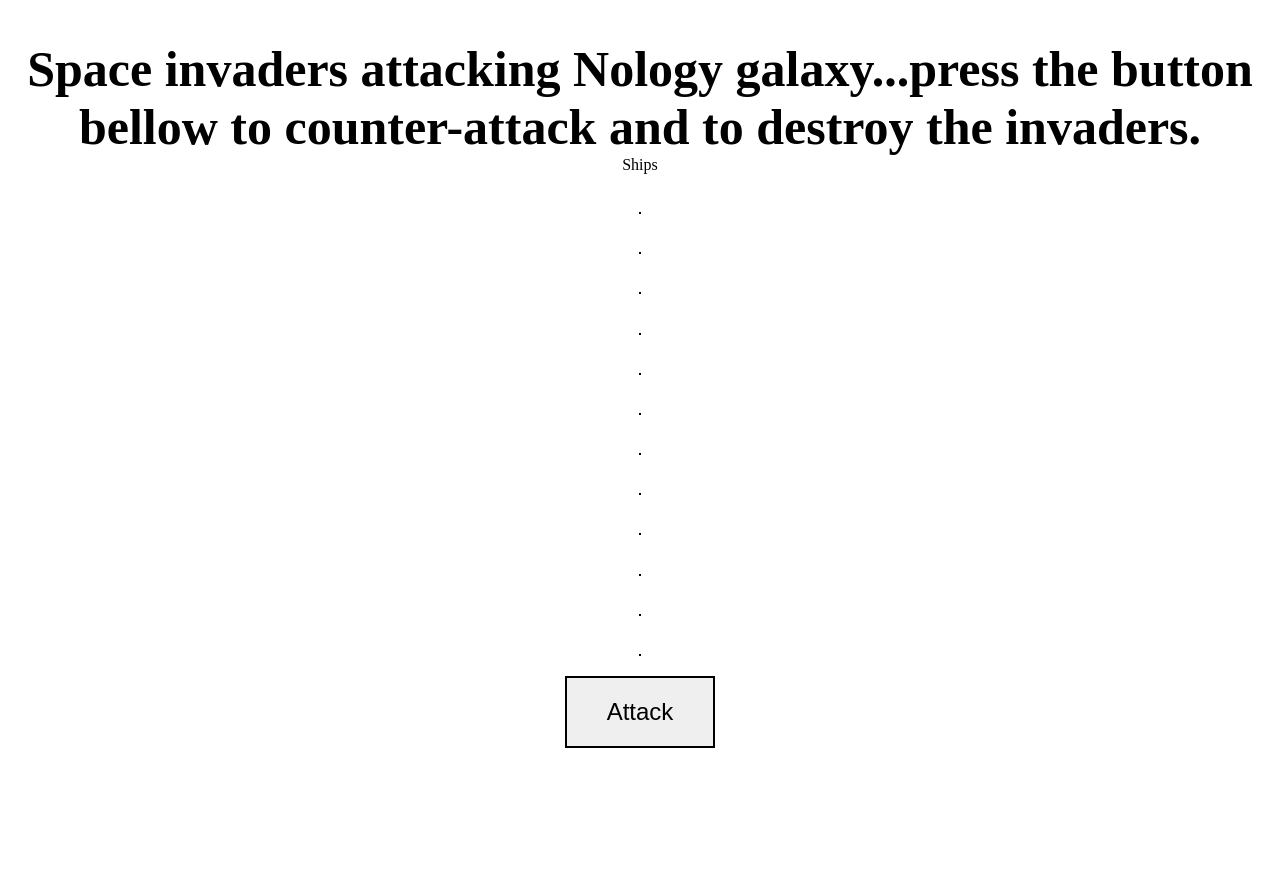
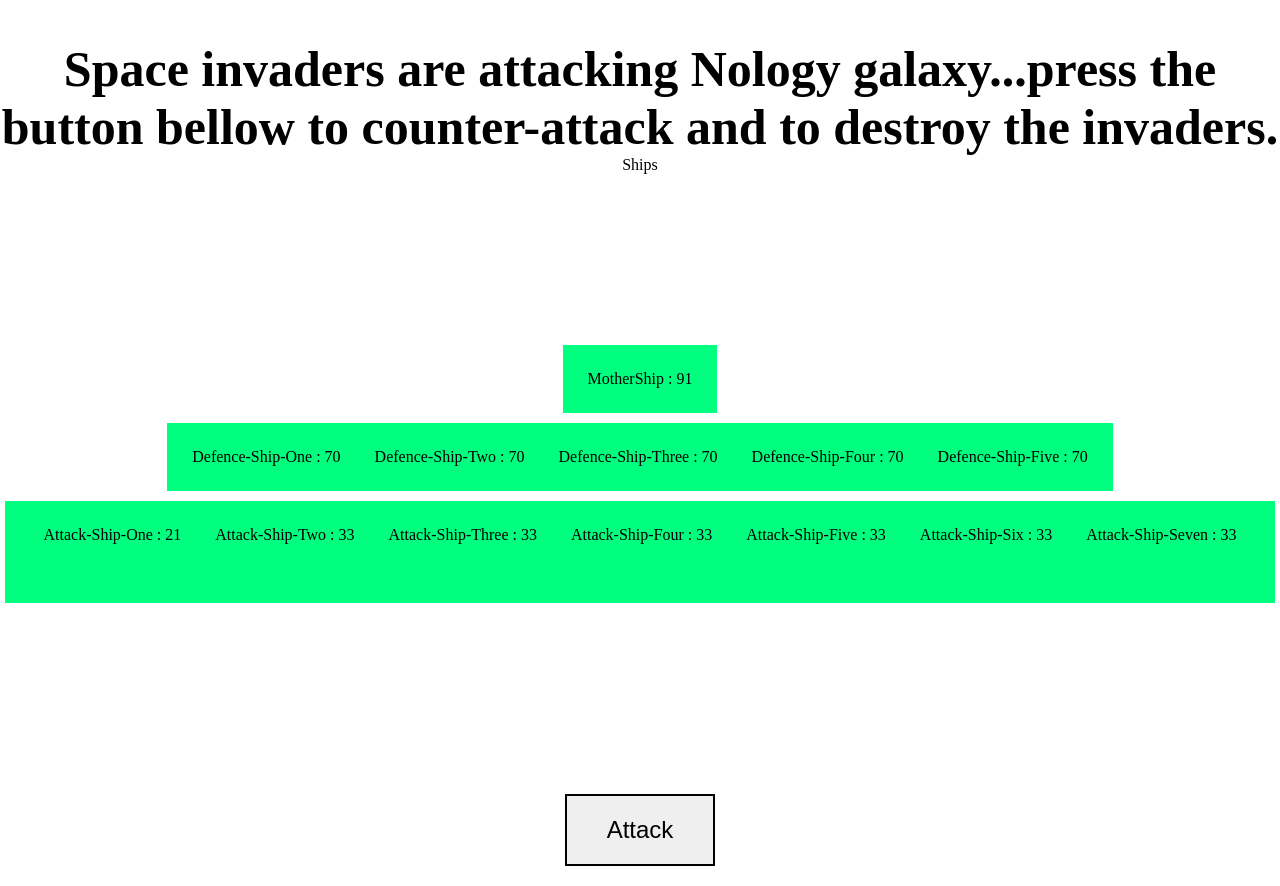
Before and after one commit to lucian-iernye/space-ships-game, a plain HTML site: page index.html in a window 1280 px wide. Before the commit the page ends 800 px from the top, so only its background shows below. Drawn offline with Linux system fonts and the light colour scheme.

Commit message:
function to remove when is 0 added

```diff
--- a/index.html
+++ b/index.html
@@ -10,12 +10,12 @@
     <title>Space ship game</title>
 
     <style>
+
         * {
             margin: 0;
             padding: 0;
             text-align: center;
         }
-
 
         h1 {
             margin-top: 40px;
@@ -30,43 +30,52 @@
             font-size: 24px;
         }
 
-        p {
-            border: 1px solid black;
+        #ships {
+            height: 600px;
+            display: flex;
+            justify-content: center;
+            align-items: center;
+            flex-direction: column;
         }
 
-        #ships {
-            height: 500px;
-            display: flex;
-            flex-direction: column;
-            align-items: center;
-            justify-content: space-between;
+        div {
+            background-color: springgreen;
+            display: inline-block;
+            padding: 10px;
+            margin: 5px;
         }
+
     </style>
 
 </head>
 
 <body>
-    <h1>Space invaders attacking Nology galaxy...press the button bellow to counter-attack and to destroy the invaders.
-    </h1>
-    <div id="ships">Ships
-        <p id="mother-ship"></p>
-        <p id="output-mother-ship"></p>
+    <h1>Space invaders are attacking Nology galaxy...press the button bellow to counter-attack and to destroy the invaders.</h1>
+    <p>Ships</p>
+    <section id="ships">
+        <div class="mother-ship">
+            <div id="MotherShip"></div>
+        </div>
 
-        <p id="defense-ship"></p>
-        <p id="output-defense-ship-one"></p>
+        <div class="defence-ships">
+            <div id="Defence-Ship-One"></div>
+            <div id="Defence-Ship-Two"></div>
+            <div id="Defence-Ship-Three"></div>
+            <div id="Defence-Ship-Four"></div>
+            <div id="Defence-Ship-Five"></div>
+        </div>
 
-        <p id="defense-ship"></p>
-        <p id="output-defense-ship-two"></p>
-
-        <p id="defense-ship"></p>
-        <p id="output-defense-ship-three"></p>
-
-        <p id="defense-ship"></p>
-        <p id="output-defense-ship-four"></p>
-
-        <p id="defense-ship"></p>
-        <p id="output-defense-ship-five"></p>
-    </div>
+        <div class="attack-ships">
+            <div id="Attack-Ship-One"></div>
+            <div id="Attack-Ship-Two"></div>
+            <div id="Attack-Ship-Three"></div>
+            <div id="Attack-Ship-Four"></div>
+            <div id="Attack-Ship-Five"></div>
+            <div id="Attack-Ship-Six"></div>
+            <div id="Attack-Ship-Seven"></div>
+            <div id="Attack-Ship-Eight"></div>
+        </div>
+    </section>
     <button id="attack">Attack</button>
 
     <script>
@@ -76,7 +85,7 @@
                 this.name = name;
                 this.points = points;
                 this.isAlive = true;
-                this.pointsTaken = pointsTaken
+                this.pointsTaken = pointsTaken;
             }
 
             decrement() {
@@ -85,38 +94,49 @@
 
             displayNewPoints() {
                 this.decrement();
-                return `${this.name} : ${this.points}`;
+                document.getElementById(this.name).innerHTML = `${this.name} : ${this.points}`;
             }
         }
 
-        const motherShip = new Ship("Mother Ship - Badass", 100, 9);
-        const defenseShipOne = new Ship("Defense Ship 1", 80, 10);
-        const defenseShipTwo = new Ship("Defense Ship 2", 80, 10);
-        const defenseShipThree = new Ship("Defense Ship 3", 80, 10);
-        const defenseShipFour = new Ship("Defense Ship 4", 80, 10);
-        const defenseShipFive = new Ship("Defense Ship 5", 80, 10);
+        const motherShip = new Ship("MotherShip", 100, 9);
 
-        const ships = [motherShip, defenseShipOne, defenseShipTwo, defenseShipThree, defenseShipFour, defenseShipFive];
+        const defenseShipOne = new Ship("Defence-Ship-One", 80, 10);
+        const defenseShipTwo = new Ship("Defence-Ship-Two", 80, 10);
+        const defenseShipThree = new Ship("Defence-Ship-Three", 80, 10);
+        const defenseShipFour = new Ship("Defence-Ship-Four", 80, 10);
+        const defenseShipFive = new Ship("Defence-Ship-Five", 80, 10);
 
-        let outputMotherShip = document.getElementById("output-mother-ship");
-        let outputDefenseShipOne = document.getElementById("output-defense-ship-one");
-        let outputDefenseShipTwo = document.getElementById("output-defense-ship-two");
-        let outputDefenseShipThree = document.getElementById("output-defense-ship-three");
-        let outputDefenseShipFour = document.getElementById("output-defense-ship-four");
-        let outputDefenseShipFive = document.getElementById("output-defense-ship-five");
+        const attackShipOne = new Ship("Attack-Ship-One", 45, 12);
+        const attackShipTwo = new Ship("Attack-Ship-Two", 45, 12);
+        const attackShipThree = new Ship("Attack-Ship-Three", 45, 12);
+        const attackShipFour = new Ship("Attack-Ship-Four", 45, 12);
+        const attackShipFive = new Ship("Attack-Ship-Five", 45, 12);
+        const attackShipSix = new Ship("Attack-Ship-Six", 45, 12);
+        const attackShipSeven = new Ship("Attack-Ship-Seven", 45, 12);
+        const attackShipEight = new Ship("Attack-Ship-Eight", 45, 12);
 
-        const display = () => {
-            outputMotherShip.innerHTML = ships[0].displayNewPoints();
-            outputDefenseShipOne.innerHTML = ships[1].displayNewPoints();
-            outputDefenseShipTwo.innerHTML = ships[2].displayNewPoints();
-            outputDefenseShipThree.innerHTML = ships[3].displayNewPoints();
-            outputDefenseShipFour.innerHTML = ships[4].displayNewPoints();
-            outputDefenseShipFive.innerHTML = ships[5].displayNewPoints();
+        const ships = [motherShip, defenseShipOne, defenseShipTwo, defenseShipThree, defenseShipFour, defenseShipFive, attackShipOne, attackShipTwo, attackShipThree, attackShipFour, attackShipFive, attackShipSix, attackShipSeven, attackShipOne];
+
+        ships.forEach(ship => ship.displayNewPoints());
+
+        const displayDamage = () => {
+            const randomPosition = Math.floor(Math.random() * ships.length);
+            ships[randomPosition].displayNewPoints();
+            if(ships[randomPosition].points <= 0) {
+                ships.splice(randomPosition, 1);
+            }
         }
 
-        // const random = Math.floor((Math.random() * ships.length()));
+        // const checkPosition
 
-        document.getElementById("attack").addEventListener("click", display);
+        // const checkValue = () => {
+        //     if(ships.points <= 0) {
+
+        //     }
+        // }
+
+        document.getElementById("attack").addEventListener("click", displayDamage);
+
     </script>
 
 </body>
--- a/style.css
+++ /dev/null
@@ -1,37 +0,0 @@
-* {
-    margin: 0;
-    padding: 0;
-    text-align: center;
-}
-
-
-h1 {
-    margin-top: 40px;
-    font-size: 50px;
-}
-
-button {
-    margin: 20px auto;
-    display: block;
-    padding: 20px 40px;
-    border: 2px solid black;
-    font-size: 24px;
-}
-
-p {
-    border: 1px solid black;
-}
-
-#ships {
-    height: 500px;
-    display: flex;
-    flex-direction: column;
-    align-items: center;
-    justify-content: space-between;
-}
-
-/* #mother-ship {
-    border: 1px solid black;
-    display: inline-block;
-    margin: 10px;
-} */
```
